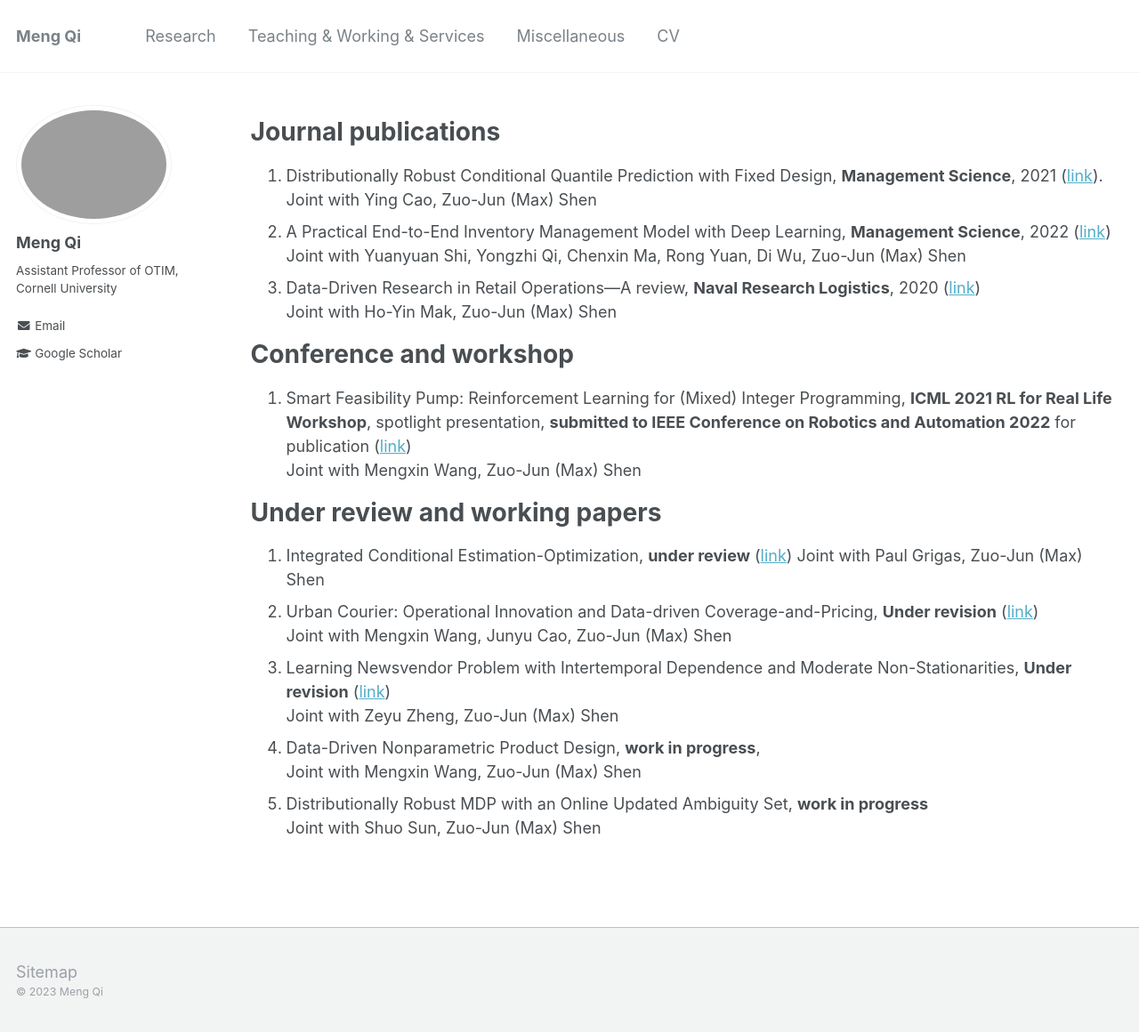
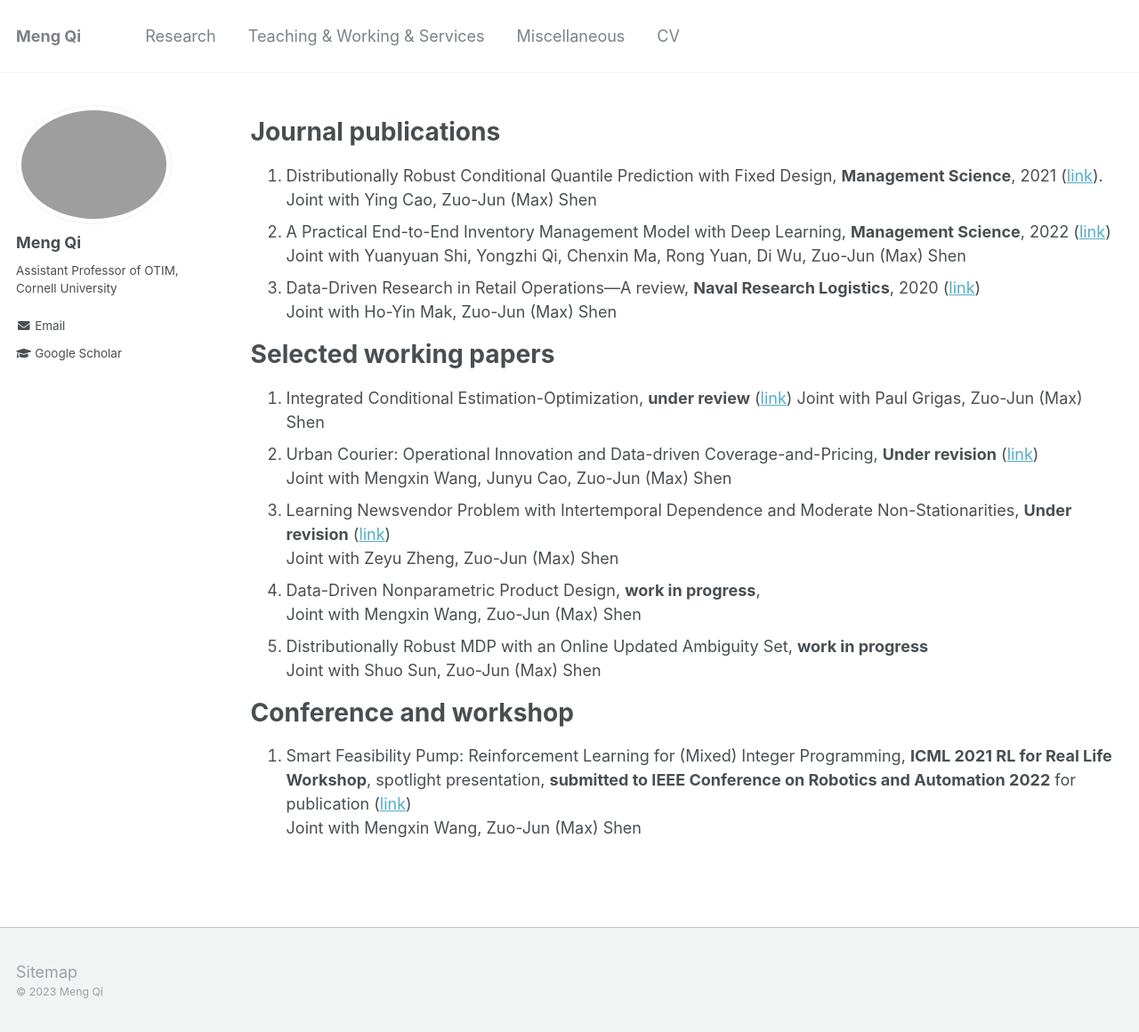
Before and after one commit to alicemengqi/site, a Jekyll site: the page built from _pages/publications.md, in a window 1280 px wide and 1160 px high. Shown: the whole window at 89% size. Built offline with Jekyll 4.4.1, drawn with Linux system fonts in a browser that asks for light colours; some of the changed lines change nothing that is shown.

Commit message:
Update publications.md

```diff
--- a/_pages/publications.md
+++ b/_pages/publications.md
@@ -14,11 +14,8 @@
 1. Data-Driven Research in Retail Operations—A review, **Naval Research Logistics**, 2020 ([link](https://onlinelibrary.wiley.com/doi/full/10.1002/nav.21949))
 Joint with Ho-Yin Mak, Zuo-Jun (Max) Shen
 
-# Conference and workshop
-1. Smart Feasibility Pump: Reinforcement Learning for (Mixed) Integer Programming, **ICML 2021 RL for Real Life Workshop**, spotlight presentation, **submitted to IEEE Conference on Robotics and Automation 2022** for publication ([link](https://arxiv.org/abs/2102.09663))
-Joint with Mengxin Wang, Zuo-Jun (Max) Shen
 
-# Under review and working papers
+# Selected working papers
 1. Integrated Conditional Estimation-Optimization, **under review** ([link](https://arxiv.org/abs/2110.12351))
 Joint with Paul Grigas, Zuo-Jun (Max) Shen
 1. Urban Courier: Operational Innovation and Data-driven Coverage-and-Pricing, **Under revision** ([link](https://papers.ssrn.com/sol3/papers.cfm?abstract_id=3678317))
@@ -27,12 +24,16 @@
 Joint with Zeyu Zheng, Zuo-Jun (Max) Shen
 1. Data-Driven Nonparametric Product Design, **work in progress**,
 Joint with Mengxin Wang, Zuo-Jun (Max) Shen
-<!-- 1. End-to-End Deep Learning for Inventory Management with Fixed Ordering Cost and its Theoretical Analysis, **under revision**,
+<!-- 1. End-to-End Deep Learning for Inventory Management with Fixed Ordering Cost and its Theoretical Analysis, **under review**
 Joint with Mo Liu, Zuo-Jun (Max) Shen -->
 1. Distributionally Robust MDP with an Online Updated Ambiguity Set, **work in progress**
 Joint with Shuo Sun, Zuo-Jun (Max) Shen
 <!-- 1. Learning Newsvendor Problem in a Growing Environment, Working paper,
 Joint with Shunan Jiang, Zeyu Zheng, Zuo-Jun (Max) Shen -->
+
+# Conference and workshop
+1. Smart Feasibility Pump: Reinforcement Learning for (Mixed) Integer Programming, **ICML 2021 RL for Real Life Workshop**, spotlight presentation, **submitted to IEEE Conference on Robotics and Automation 2022** for publication ([link](https://arxiv.org/abs/2102.09663))
+Joint with Mengxin Wang, Zuo-Jun (Max) Shen
 
 
 
```
